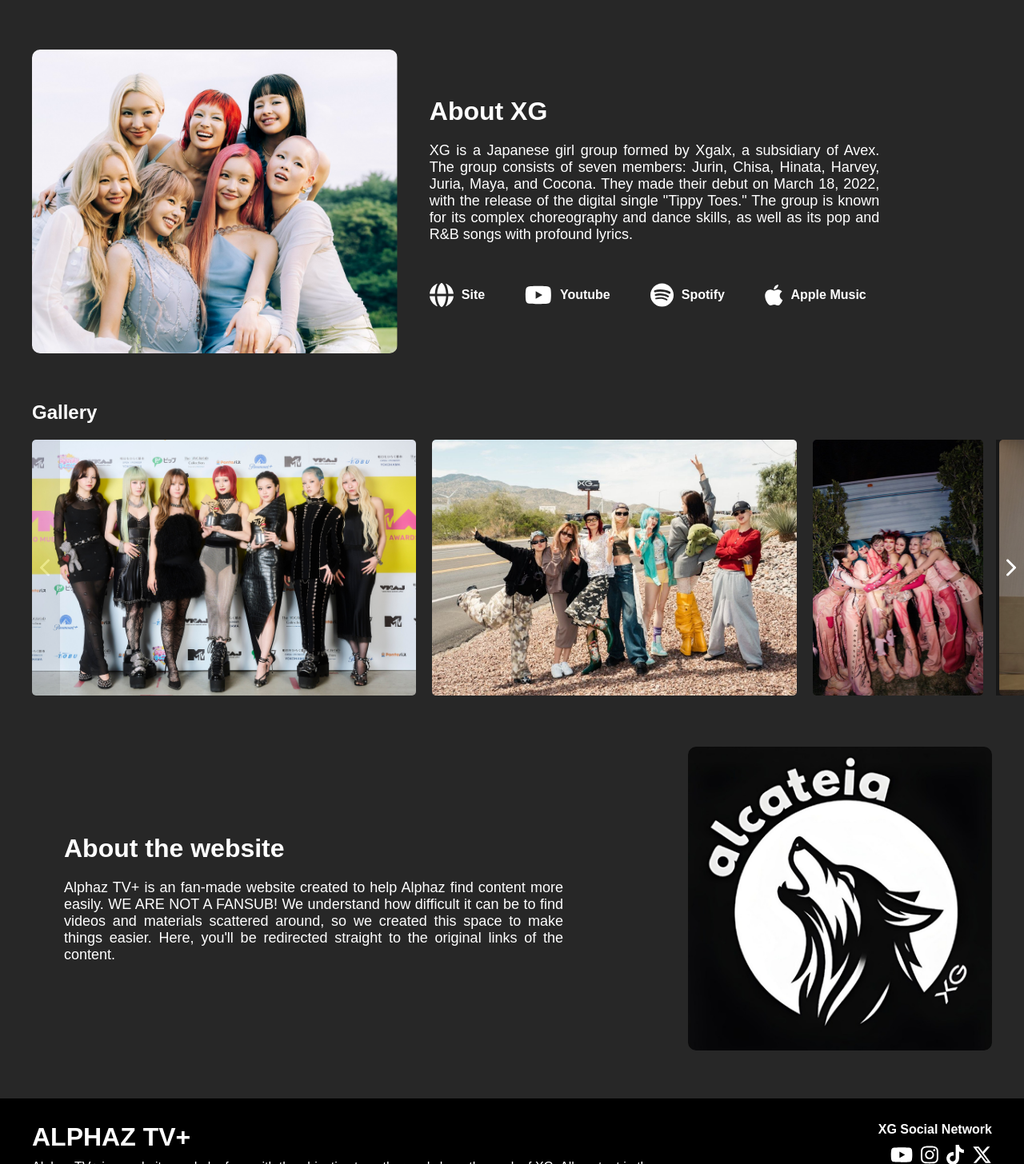
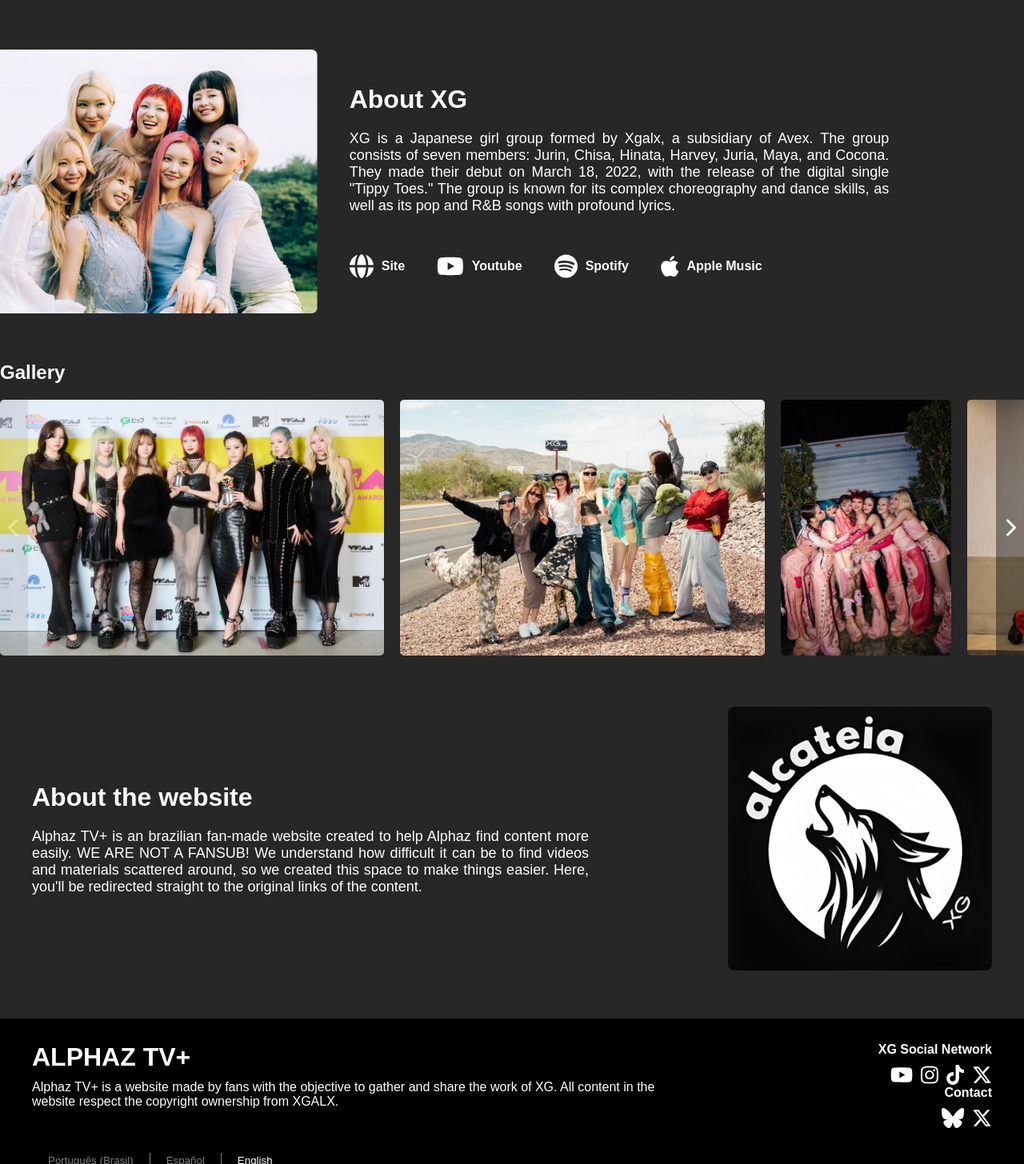
Before and after one commit to wallaceneto/AlphazTV, a React (Vite) app: page /sobre in a window 1280 px wide. Shown: the part 514-1970 px from the top of the page at 80% size. Built offline with nearby package versions, Linux system fonts and the light colour scheme; no server answers; a web font is replaced by a local one.

Commit message:
fix: about page overflow and video thumb label

```diff
--- a/src/components/Footer/index.jsx
+++ b/src/components/Footer/index.jsx
@@ -54,19 +54,28 @@
       </div>
 
       <div className={styles.languageContainer}>
-        <button className={styles.languageButton} onClick={() => toggleLanguage('en-US')}>
-          <p className={i18n.language === 'en-US' ? styles.languageTextSelected : styles.languageText}>
-            English (USA)
+        <button className={styles.languageButton} onClick={() => toggleLanguage('pt-BR')}>
+          <p className={i18n.language === 'pt-BR' ? styles.languageTextSelected : styles.languageText}>
+            Português (Brasil)
           </p>
         </button>
 
         <span className={styles.verticalDivider} />
 
-        <button className={styles.languageButton} onClick={() => toggleLanguage('pt-BR')}>
-          <p className={i18n.language === 'pt-BR' ? styles.languageTextSelected : styles.languageText}>
-            Português (Brasil)
+        <button className={styles.languageButton} onClick={() => toggleLanguage('es')}>
+          <p className={i18n.language === 'es' ? styles.languageTextSelected : styles.languageText}>
+            Español
           </p>
         </button>
+
+        <span className={styles.verticalDivider} />
+
+        <button className={styles.languageButton} onClick={() => toggleLanguage('en-US')}>
+          <p className={i18n.language === 'en-US' ? styles.languageTextSelected : styles.languageText}>
+            English
+          </p>
+        </button>
+
       </div>
     </>
   )
--- a/src/components/Videothumb/Videothumb.module.css
+++ b/src/components/Videothumb/Videothumb.module.css
@@ -16,11 +16,11 @@
 
 .textBg {
   position: absolute;
+  bottom: 0;
   width: 100%;
   background-color: rgba(0, 0, 0, 0.7);
   padding: 10px;
   border-radius: 0px 0px 10px 10px;
-  margin-top: -50px;
 }
 
 .text {
--- a/src/index.css
+++ b/src/index.css
@@ -22,9 +22,11 @@
 [view-mode="web"] {
   --default-margin-left: 40px;
   --footer-icons-align: flex-end;
+  --about-image-height: 330px;
 }
 
 [view-mode="mobile"] {
   --default-margin-left: 20px;
   --footer-icons-align: flex-start;
+  --about-image-height: 300px;
 }
--- a/src/language/en-us.json
+++ b/src/language/en-us.json
@@ -30,7 +30,7 @@
       "Green": "Green"
     },
     "Gallery": "Gallery",
-    "Meet the rest": "Meet the rest",
+    "Also meet": "Meet the rest",
     "Tracks": "Tracks:",
     "Original series": "Original series",
     "Watch on Youtube": "Watch on Youtube",
@@ -38,8 +38,7 @@
     "Footer": {
       "Description": "Alphaz TV+ is a website made by fans with the objective to gather and share the work of XG. All content in the website respect the copyright ownership from XGALX.",
       "XG Accounts": "XG Social Network",
-      "Contact": "Contact",
-      "All rights reserved": "{{year}} © All rights reserved"
+      "Contact": "Contact"
     },
     "Realities": {
       "XG Three Meals a Day": "The girls need to prepare three meals every day. To do this, every morning they must take part in a challenge that will determine the ingredients they will have available for the rest of the day.",
@@ -52,7 +51,7 @@
       "About XG": "About XG",
       "XG-description": "XG is a Japanese girl group formed by Xgalx, a subsidiary of Avex. The group consists of seven members: Jurin, Chisa, Hinata, Harvey, Juria, Maya, and Cocona. They made their debut on March 18, 2022, with the release of the digital single \"Tippy Toes.\" The group is known for its complex choreography and dance skills, as well as its pop and R&B songs with profound lyrics.",
       "About website": "About the website",
-      "Website-description": "Alphaz TV+ is an fan-made website created to help Alphaz find content more easily. WE ARE NOT A FANSUB! We understand how difficult it can be to find videos and materials scattered around, so we created this space to make things easier. Here, you'll be redirected straight to the original links of the content."
+      "Website-description": "Alphaz TV+ is an brazilian fan-made website created to help Alphaz find content more easily. WE ARE NOT A FANSUB! We understand how difficult it can be to find videos and materials scattered around, so we created this space to make things easier. Here, you'll be redirected straight to the original links of the content."
     },
     "Playlist": {
       "Latests": "Latests",
--- a/src/pages/About/About.module.css
+++ b/src/pages/About/About.module.css
@@ -1,6 +1,5 @@
 .container_about {
   display: flex;
-  padding-inline: 40px;
   padding-block: 60px;
   align-items: center;
 }
@@ -13,11 +12,7 @@
 .content {
   display: flex;
   flex-direction: column;
-  margin-left: 40px;
-}
-
-.container_about:nth-child(4) {
-  flex-direction: row-reverse;
+  margin-left: var(--default-margin-left);
 }
 
 .title {
@@ -32,28 +27,19 @@
   text-align: justify;
 }
 
-.image {
-  border-radius: 10px;
-  height: 380px;
+.leftImage {
+  height: var(--about-image-height);
 }
 
-.mobileImage {
-  border-top-right-radius: 10px;
-  border-bottom-right-radius: 10px;
-  height: 300px;
-}
-
-.container_socialLinks {
-  padding-top: 50px;
+.rightImage {
+  height: var(--about-image-height);
+  margin-right: var(--default-margin-left);
 }
 
 .socialMedia {
   display: flex;
-  gap: 50px;
+  flex-wrap: wrap;
+  gap: 40px;
+  padding-top: 50px;
   align-items: center;
-  list-style-type: none;
 }
-
-.galleryContainer {
-  margin-left: 40px;
-}
--- a/src/pages/About/index.jsx
+++ b/src/pages/About/index.jsx
@@ -1,30 +1,18 @@
 import React, { useEffect, useState } from "react";
-import {
-  faYoutube,
-  faSpotify,
-  faApple,
-} from "@fortawesome/free-brands-svg-icons";
-import { faGlobe } from "@fortawesome/free-solid-svg-icons";
 import { useTranslation } from 'react-i18next';
 import styles from "./About.module.css";
 import { HomepageLayout } from "../../layout";
-import { MOBILE_WIDTH_BREAKPOINT, URLs } from "../../global/utils";
+import { MOBILE_WIDTH_BREAKPOINT } from "../../global/utils";
 import IconButton from "../../components/IconButton";
 import PhotoGallery from "../../components/PhotoGallery";
+import { socialLinks } from "./lib";
 
 import { about } from "../../mock/about.json";
 import groupGallery from '../../mock/group_gallery.json';
 
-const socialLinks = [
-  { icon: faGlobe, url: URLs.xgSite, label: "Site" },
-  { icon: faYoutube, url: URLs.xgYoutube, label: "Youtube" },
-  { icon: faSpotify, url: URLs.xgSpotify, label: "Spotify" },
-  { icon: faApple, url: URLs.xgAppleMusic, label: "Apple Music" },
-];
-
 function SocialLinks({ mobileMode }) {
   return (
-    <ul className={styles.socialMedia}>
+    <div className={styles.socialMedia}>
       {socialLinks.map(({ icon, url, label }) => (
         <IconButton
           key={label}
@@ -33,7 +21,7 @@
           link={url}
         />
       ))}
-    </ul>
+    </div>
   );
 }
 
@@ -56,43 +44,44 @@
     return () => window.removeEventListener("resize", handleResize);
   }, [])
 
-  const aboutDescription = (about, index) => {
-    return (
-      <div
-        key={about.title}
-        className={mobileMode ? styles.mobileContainer_about : styles.container_about}
-      >
-        {(!mobileMode || index !== 1) &&
-          <img
-            src={about.image}
-            alt={about.title}
-            className={mobileMode ? styles.mobileImage : styles.image}
-          />
-        }
+  return (
+    <HomepageLayout>
+      <div className={mobileMode ? styles.mobileContainer_about : styles.container_about}>
+        <img
+          src={about[0].image}
+          alt={about[0].title}
+          className={styles.leftImage}
+        />
+
         <div className={styles.content}>
-          <h1 className={styles.title}>{t(`AboutPage.${about.title}`)}</h1>
-          <p className={styles.description}>{t(`AboutPage.${about.description}`)}</p>
-          {index === 0 &&
-            <div className={styles.container_socialLinks}>
-              <SocialLinks mobileMode={mobileMode} />
-            </div>
-          }
+          <h1 className={styles.title}>{t(`AboutPage.${about[0].title}`)}</h1>
+          <p className={styles.description}>{t(`AboutPage.${about[0].description}`)}</p>
+          <SocialLinks mobileMode={mobileMode} />
         </div>
       </div>
-    );
-  }
 
-  return (
-    <HomepageLayout>
-      {aboutDescription(about[0], 0)}
-      <div className={styles.galleryContainer}>
+      <div>
         <h2 className={styles.title}>{t('Gallery')}</h2>
         <PhotoGallery
           galleryPath={groupGallery.galleryPath}
           galleryLength={groupGallery.galleryLength}
         />
       </div>
-      {aboutDescription(about[1], 1)}
+
+      <div className={mobileMode ? styles.mobileContainer_about : styles.container_about}>
+        <div className={styles.content}>
+          <h1 className={styles.title}>{t(`AboutPage.${about[1].title}`)}</h1>
+          <p className={styles.description}>{t(`AboutPage.${about[1].description}`)}</p>
+        </div>
+
+        {!mobileMode &&
+          <img
+            src={about[1].image}
+            alt={about[1].title}
+            className={styles.rightImage}
+          />
+        }
+      </div>
     </HomepageLayout>
   );
 }
--- /dev/null
+++ b/src/pages/About/lib/index.js
@@ -0,0 +1 @@
+export * from './socialLinks';
--- /dev/null
+++ b/src/pages/About/lib/socialLinks.js
@@ -0,0 +1,16 @@
+import {
+  faYoutube,
+  faSpotify,
+  faApple,
+} from "@fortawesome/free-brands-svg-icons";
+import { faGlobe } from "@fortawesome/free-solid-svg-icons";
+import { URLs } from "../../../global/utils";
+
+const socialLinks = [
+  { icon: faGlobe, url: URLs.xgSite, label: "Site" },
+  { icon: faYoutube, url: URLs.xgYoutube, label: "Youtube" },
+  { icon: faSpotify, url: URLs.xgSpotify, label: "Spotify" },
+  { icon: faApple, url: URLs.xgAppleMusic, label: "Apple Music" },
+];
+
+export { socialLinks };
```
Also changed, not shown: src/language/pt-br.json (+4 -5 lines).
